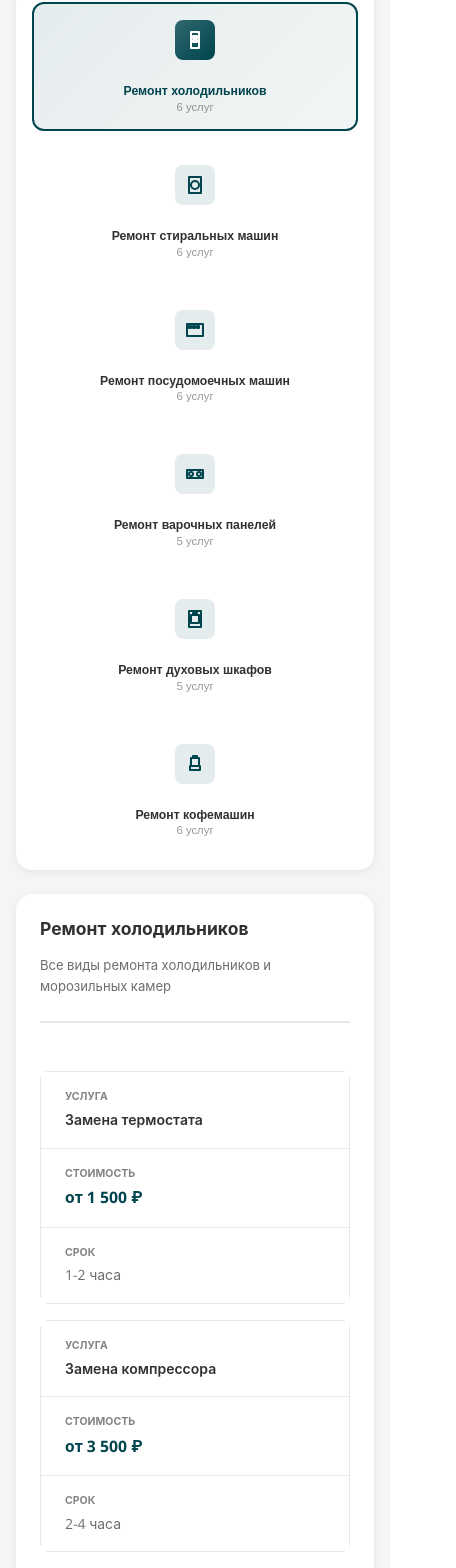
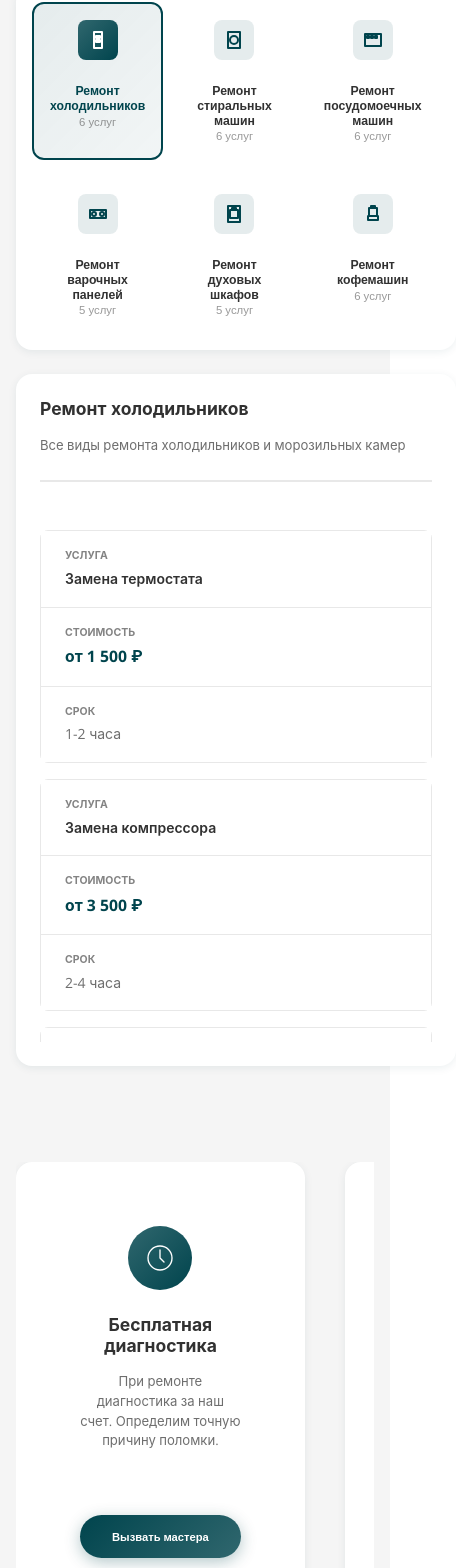
Before and after one commit to ToriHever/OPTIMA, an Angular app in the folder optima-service-angular/: page / in a window 390 px wide. Shown: the part 7247-8815 px from the top of the page, 456 px wide, since content can reach past the window. Built offline with nearby package versions, Linux system fonts and the light colour scheme.

Commit message:
Моб адаптация блока услуг и цен

```diff
--- a/optima-service-angular/src/app/features/home/components/services-table/services-table.scss
+++ b/optima-service-angular/src/app/features/home/components/services-table/services-table.scss
@@ -406,7 +406,7 @@
 
   .categories-nav {
     display: grid;
-    grid-template-columns: repeat(2, 1fr);
+    grid-template-columns: repeat(3, 1fr);
     gap: $spacing-sm;
   }
 
@@ -427,7 +427,9 @@
   }
 
   .services-cta {
-    grid-template-columns: 1fr;
+    width: -webkit-fill-available;
+    overflow: scroll;
+    scrollbar-width: none;
   }
 }
 
@@ -442,10 +444,6 @@
 
   .section-subtitle-dark {
     font-size: 1rem;
-  }
-
-  .categories-nav {
-    grid-template-columns: 1fr;
   }
 
   .services-content {
```
